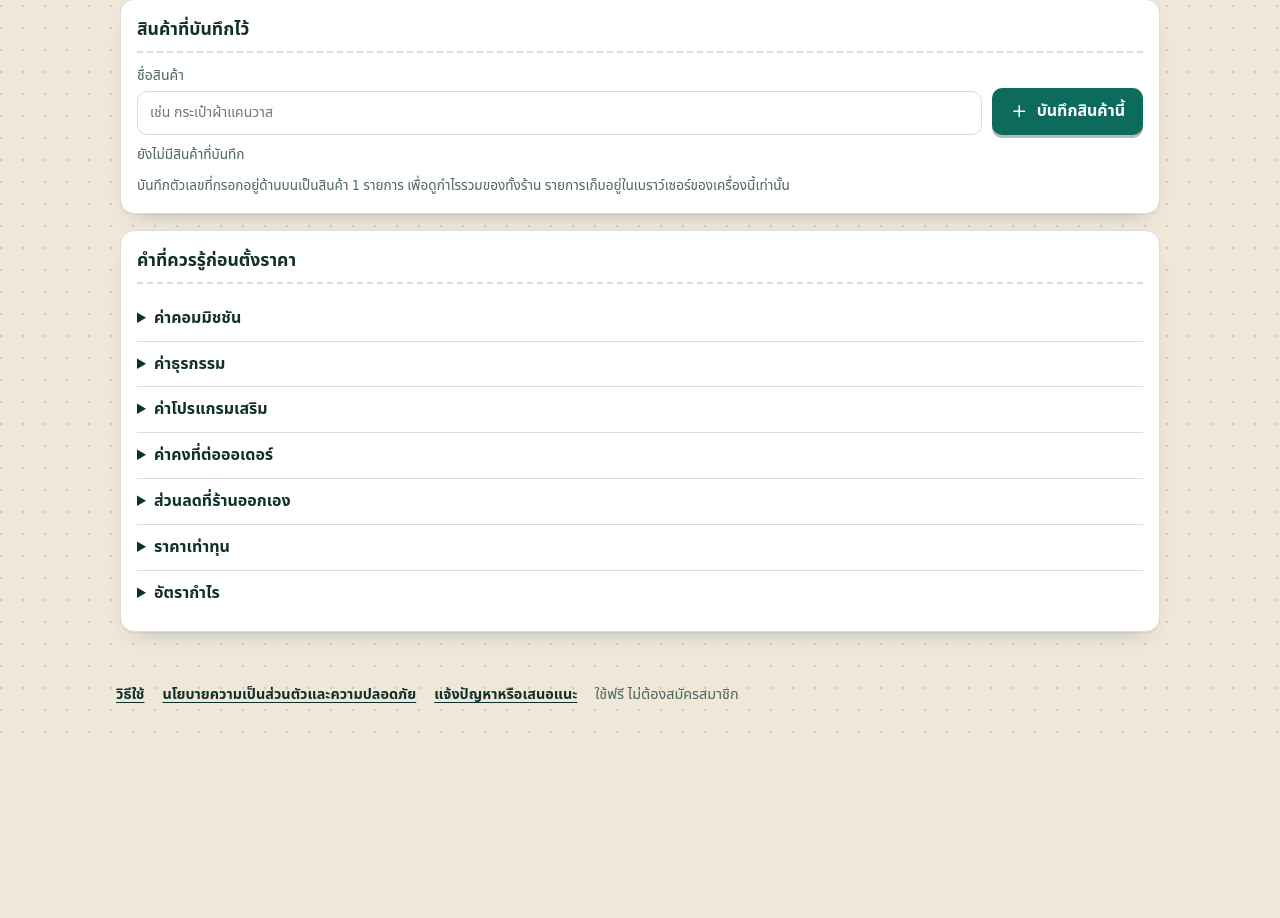
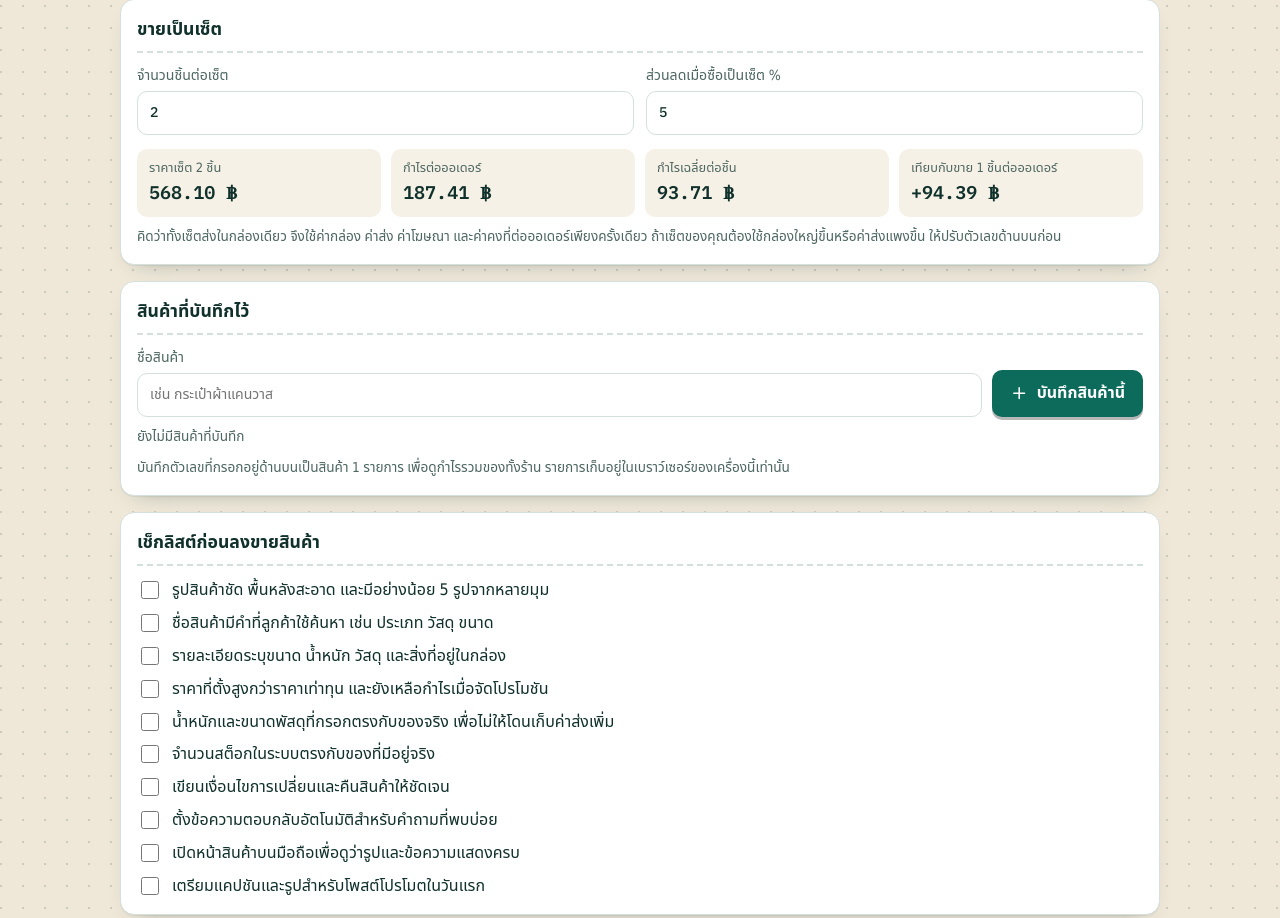
Before and after one commit to rookiekrit6-dotcom/Seller-Tool, a plain HTML site: page index.html in a window 1280 px wide. Shown: the part 1711-2629 px from the top of the page. Before the commit the page ends 2458 px from the top, so only its background shows below. Drawn offline with Linux system fonts and the light colour scheme; a web font is replaced by a local one.

Commit message:
Add more features and content
Co-Authored-By: Claude Fable 5.2 <noreply@anthropic.com>
Claude-Session: https://claude.ai/code/session_01JY46Mq7wkg6osFKinFdLUy

```diff
--- a/index.html
+++ b/index.html
@@ -158,6 +158,12 @@ table.it th{text-align:right;font-size:.82rem;font-weight:600;color:var(--ink-so
 table.it th:first-child,table.it td:first-child{text-align:left}
 table.it td{padding:8px 10px 8px 0;text-align:right;font-family:var(--f-num);white-space:nowrap}
 table.it td:first-child{font-family:var(--f-body);white-space:normal;min-width:120px}
+
+/* checklist */
+.chk{display:grid;gap:8px;margin:0;padding:0;list-style:none}
+.chk label{display:flex;gap:10px;align-items:flex-start;cursor:pointer}
+.chk input{width:18px;height:18px;margin-top:3px;flex:none;accent-color:var(--brand)}
+.chk input:checked+span{color:var(--ink-soft);text-decoration:line-through}
 </style>
 </head>
 <body>
@@ -242,11 +248,35 @@ table.it td:first-child{font-family:var(--f-body);white-space:normal;min-width:1
     <p class="note">ส่วนลดคิดเป็นส่วนลดที่ร้านออกเองทั้งหมด งบโฆษณาสูงสุดคือค่าโฆษณาต่อออเดอร์ที่ทำให้กำไรเหลือ 0 พอดีที่ราคาขายปกติ</p>
   </div>
   <div class="card" style="margin-top:16px">
+    <h2>ขายเป็นเซ็ต</h2>
+    <div class="fields">
+      <label class="f">จำนวนชิ้นต่อเซ็ต<input type="number" id="bN" min="2" max="20" step="1" value="2" inputmode="numeric"></label>
+      <label class="f">ส่วนลดเมื่อซื้อเป็นเซ็ต %<input type="number" id="bPct" min="0" max="90" step="1" value="5" inputmode="decimal"></label>
+    </div>
+    <div class="kv" id="bOut" aria-live="polite"></div>
+    <p class="note">คิดว่าทั้งเซ็ตส่งในกล่องเดียว จึงใช้ค่ากล่อง ค่าส่ง ค่าโฆษณา และค่าคงที่ต่อออเดอร์เพียงครั้งเดียว ถ้าเซ็ตของคุณต้องใช้กล่องใหญ่ขึ้นหรือค่าส่งแพงขึ้น ให้ปรับตัวเลขด้านบนก่อน</p>
+  </div>
+  <div class="card" style="margin-top:16px">
     <h2>สินค้าที่บันทึกไว้</h2>
     <div class="row"><label class="f" style="flex:1;min-width:180px">ชื่อสินค้า<input type="text" id="itName" placeholder="เช่น กระเป๋าผ้าแคนวาส"></label>
       <button class="btn" id="itSave" type="button" style="align-self:flex-end"><svg class="ic" viewBox="0 0 24 24" aria-hidden="true"><path d="M12 5v14M5 12h14"/></svg>บันทึกสินค้านี้</button></div>
     <div id="itOut"></div>
     <p class="note">บันทึกตัวเลขที่กรอกอยู่ด้านบนเป็นสินค้า 1 รายการ เพื่อดูกำไรรวมของทั้งร้าน รายการเก็บอยู่ในเบราว์เซอร์ของเครื่องนี้เท่านั้น</p>
+  </div>
+  <div class="card" style="margin-top:16px">
+    <h2>เช็กลิสต์ก่อนลงขายสินค้า</h2>
+    <ul class="chk">
+      <li><label><input type="checkbox"><span>รูปสินค้าชัด พื้นหลังสะอาด และมีอย่างน้อย 5 รูปจากหลายมุม</span></label></li>
+      <li><label><input type="checkbox"><span>ชื่อสินค้ามีคำที่ลูกค้าใช้ค้นหา เช่น ประเภท วัสดุ ขนาด</span></label></li>
+      <li><label><input type="checkbox"><span>รายละเอียดระบุขนาด น้ำหนัก วัสดุ และสิ่งที่อยู่ในกล่อง</span></label></li>
+      <li><label><input type="checkbox"><span>ราคาที่ตั้งสูงกว่าราคาเท่าทุน และยังเหลือกำไรเมื่อจัดโปรโมชัน</span></label></li>
+      <li><label><input type="checkbox"><span>น้ำหนักและขนาดพัสดุที่กรอกตรงกับของจริง เพื่อไม่ให้โดนเก็บค่าส่งเพิ่ม</span></label></li>
+      <li><label><input type="checkbox"><span>จำนวนสต็อกในระบบตรงกับของที่มีอยู่จริง</span></label></li>
+      <li><label><input type="checkbox"><span>เขียนเงื่อนไขการเปลี่ยนและคืนสินค้าให้ชัดเจน</span></label></li>
+      <li><label><input type="checkbox"><span>ตั้งข้อความตอบกลับอัตโนมัติสำหรับคำถามที่พบบ่อย</span></label></li>
+      <li><label><input type="checkbox"><span>เปิดหน้าสินค้าบนมือถือเพื่อดูว่ารูปและข้อความแสดงครบ</span></label></li>
+      <li><label><input type="checkbox"><span>เตรียมแคปชันและรูปสำหรับโพสต์โปรโมตในวันแรก</span></label></li>
+    </ul>
   </div>
   <div class="card gloss" style="margin-top:16px">
     <h2>คำที่ควรรู้ก่อนตั้งราคา</h2>
@@ -277,6 +307,8 @@ table.it td:first-child{font-family:var(--f-body);white-space:normal;min-width:1
       <div class="fields" style="margin-top:12px">
         <label class="f">โปรโมชัน<input type="text" id="cPromo" value="ซื้อ 2 ใบ ส่งฟรี"></label>
         <label class="f">แฮชแท็กเพิ่มเติม<input type="text" id="cTags" value="กระเป๋าผ้า ของมันต้องมี"></label>
+        <label class="f">โอกาส
+          <select id="cOcc"><option value="">ไม่ระบุ</option><option value="dd">วันเลขเบิ้ล</option><option value="pay">เงินเดือนออก</option><option value="ny">ปีใหม่</option><option value="sk">สงกรานต์</option><option value="school">เปิดเทอม</option><option value="rain">หน้าฝน</option></select></label>
         <label class="f">คำลงท้าย
           <select id="cEnd"><option value="ค่ะ">ค่ะ</option><option value="ครับ">ครับ</option><option value="">ไม่ใส่</option></select></label>
       </div>
@@ -432,6 +464,15 @@ function calc(){
   $('oMonth').textContent = baht(b.net * num('orders')) + ' ฿';
   renderCompare(v);
   renderPromo(v, b);
+  renderBundle(v, b);
+}
+function renderBundle(v, b){
+  const n = Math.max(2, Math.round(num('bN')) || 2), pct = Math.min(90, num('bPct')), price = v.price * n;
+  const sb = breakdown(Object.assign({}, v, {cost: v.cost * n, discount: v.discount * n + price * pct / 100}), price), diff = sb.net - b.net;
+  $('bOut').innerHTML = `<div><span>ราคาเซ็ต ${n} ชิ้น</span><strong>${baht(sb.base)} ฿</strong></div>
+    <div><span>กำไรต่อออเดอร์</span><strong style="color:${sb.net < 0 ? 'var(--bad)' : 'inherit'}">${baht(sb.net)} ฿</strong></div>
+    <div><span>กำไรเฉลี่ยต่อชิ้น</span><strong>${baht(sb.net / n)} ฿</strong></div>
+    <div><span>เทียบกับขาย 1 ชิ้นต่อออเดอร์</span><strong>${diff >= 0 ? '+' : ''}${baht(diff)} ฿</strong></div>`;
 }
 function renderPromo(v, b){
   const pct = Math.min(90, num('promoPct')), cut = v.price * pct / 100;
@@ -478,6 +519,8 @@ function captions(){
   const priceLine = price ? `ราคา ${price} บาท` + (normal ? ` (ปกติ ${normal} บาท)` : '') : '';
   const L = arr => arr.filter(Boolean).join('\n'), q = e === 'ค่ะ' ? 'คะ' : e;
   const f0 = feats[0] || 'คุณภาพดี';
+  const OCC = { dd:'โปรวันเลขเบิ้ลมาแล้ว', pay:'เงินเดือนออกแล้ว ให้รางวัลตัวเองกัน', ny:'ต้อนรับปีใหม่', sk:'รับสงกรานต์', school:'ต้อนรับเปิดเทอม', rain:'หน้าฝนนี้ต้องมี' };
+  const open = OCC[$('cOcc').value];
   return [
     ['กระชับ ตรงประเด็น', L([name, feats.map(f => '• ' + f).join('\n'), '', priceLine, promo, ch && 'สั่งซื้อ: ' + ch, '', tags])],
     ['ชวนคุย เป็นกันเอง', L([`ใครกำลังมองหา${name}อยู่ ลองดูตัวนี้ก่อน${e}`, '', feats.length ? 'ที่ลูกค้าชอบคือ ' + feats.join(' / ') : '', priceLine && priceLine + ' เท่านั้น' + e, promo && 'ตอนนี้มีโปร ' + promo, ch, '', tags])],
@@ -487,7 +530,7 @@ function captions(){
     ['ของเข้าใหม่', L([`ของเข้าแล้ว${e} ${name}`, '', feats.map(f => '- ' + f).join('\n'), '', priceLine, promo, ch && 'สนใจ ' + ch, '', tags])],
     ['ซื้อเป็นของขวัญ', L([`กำลังหาของขวัญให้คนสำคัญอยู่ไหม${q}`, `ลองดู${name}`, '', feats.length ? 'จุดเด่น: ' + feats.join(', ') : '', priceLine, promo, ch, '', tags])],
     ['ตอบข้อลังเล', L([`ยังลังเลเรื่อง${name}อยู่ใช่ไหม${q}`, '', feats.map(f => '- ' + f).join('\n'), '', priceLine, promo && 'โปรตอนนี้: ' + promo, 'สอบถามรายละเอียดก่อนตัดสินใจได้' + e, ch, '', tags])]
-  ];
+  ].map(c => open ? [c[0], open + e + '\n' + c[1]] : c);
 }
 function renderCaptions(){
   $('cOut').innerHTML = captions().map((c,i) => `<div class="cap"><pre id="cap${i}">${esc(c[1])}</pre><div class="row"><small>${c[0]} · ${c[1].length} ตัวอักษร</small><button class="btn small ghost" type="button" data-copy="cap${i}">คัดลอก</button></div></div>`).join('');
```
